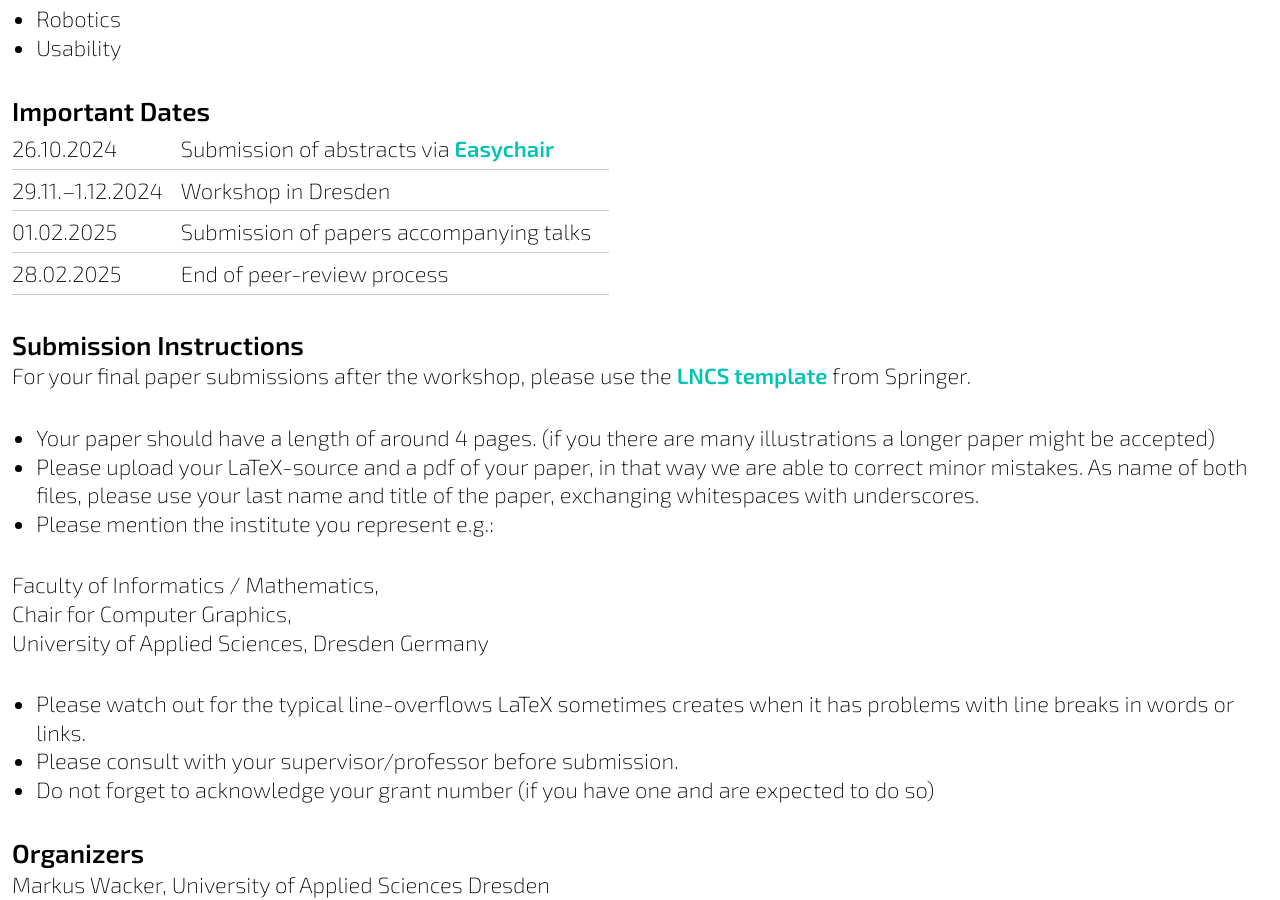
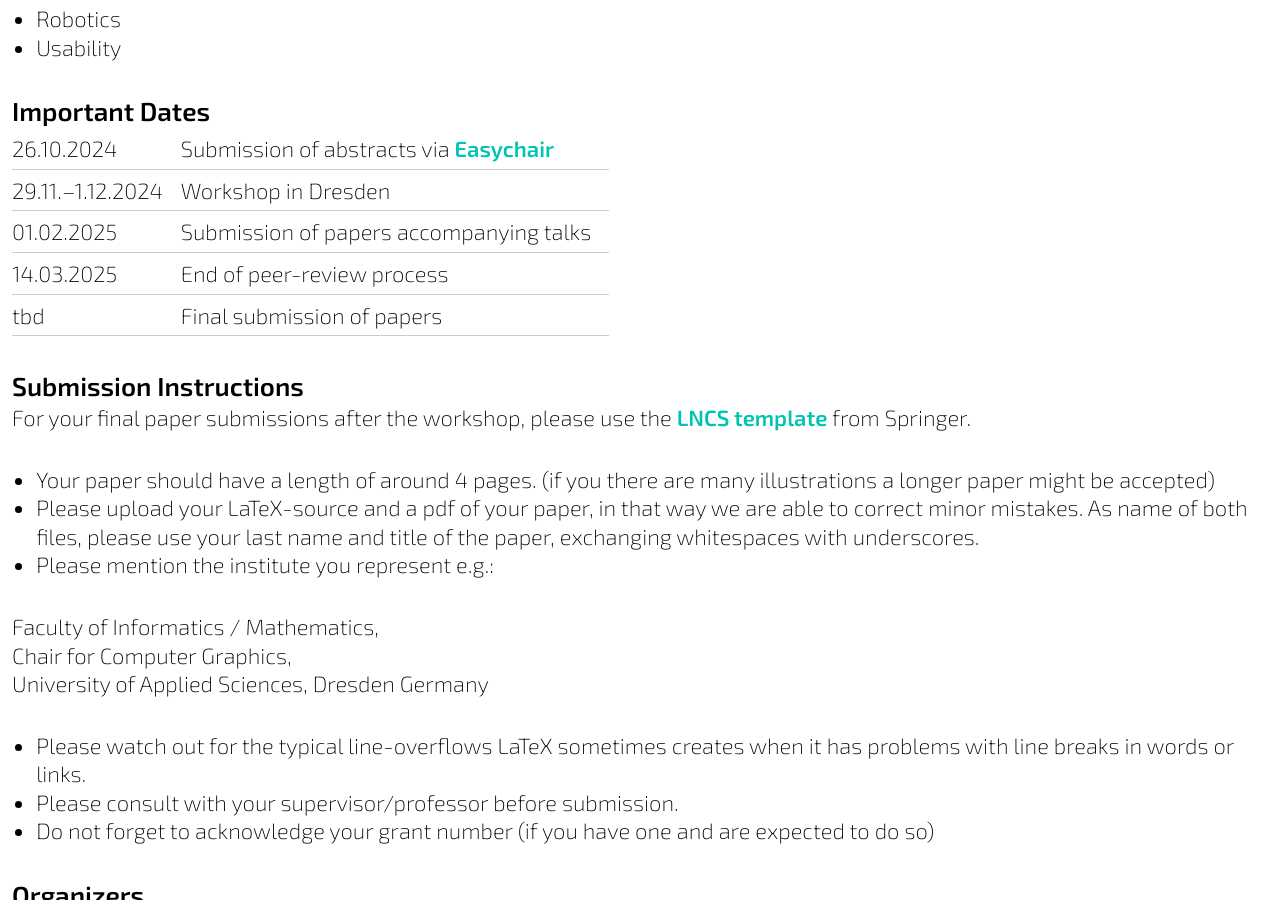
Before and after one commit to workshop-user-interfaces/workshop-user-interfaces.github.io, a Jekyll site: the page built from _editions/2024.markdown, in a window 1280 px wide and 900 px high, scrolled down 1652 px. Built offline with Jekyll 4.4.1, drawn with Linux system fonts in a browser that asks for light colours.

Commit message:
update deadlines 2024 edition

```diff
--- a/_editions/2024.markdown
+++ b/_editions/2024.markdown
@@ -25,7 +25,8 @@ We invite submissions from either CTU Prague or University of Applied Sciences D
 | 26.10.2024 | Submission of abstracts via [Easychair](https://easychair.org/conferences/?conf=wuv2024) |
 | 29.11.–1.12.2024 | Workshop in Dresden |
 | 01.02.2025 | Submission of papers accompanying talks |
-| 28.02.2025 | End of peer-review process |
+| 14.03.2025 | End of peer-review process |
+| tbd | Final submission of papers |
 
 ## Submission Instructions
 
```
